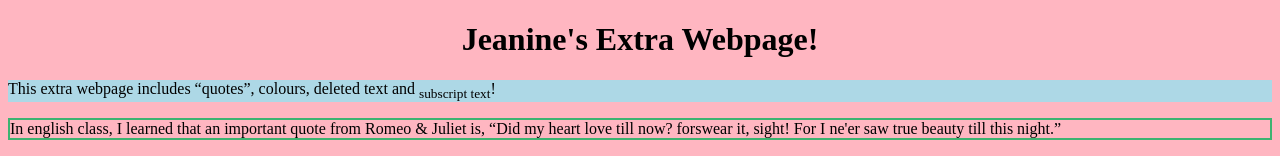
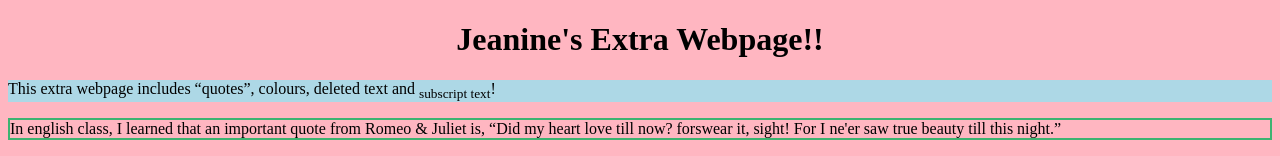
Before and after one commit to jeanine-baltazar/ICS2O-Unit0-06-HTML, a plain HTML site: page index2.html in a window 1280 px wide. Shown: the top 156 px of the page. Drawn offline with Linux system fonts and the light colour scheme.

Commit message:
added index2.html for extra

```diff
--- a/index2.html
+++ b/index2.html
@@ -9,7 +9,7 @@
     <title>2-Jeanine</title>
   </head>
   <body style="background-color:rgb(255, 182, 193)">
-    <h1 style="text-align:center;">Jeanine's Extra Webpage!</h1>
+    <h1 style="text-align:center;">Jeanine's Extra Webpage!!</h1>
     <p style="background-color:rgb(173, 216, 230)">This extra webpage includes <q>quotes</q>, colours, deleted text and <sub>subscript text</sub>!</p>
     <p style="border:2px solid MediumSeaGreen;">In english class, I learned that an important quote from Romeo & Juliet is, <q>Did my heart love till now? forswear it, sight! For I ne'er saw true beauty till this night.</q></p>
     <p>If I make a mistake, <del>i</del> I can use a <del>sremove</del> delete tag!</p>
```
